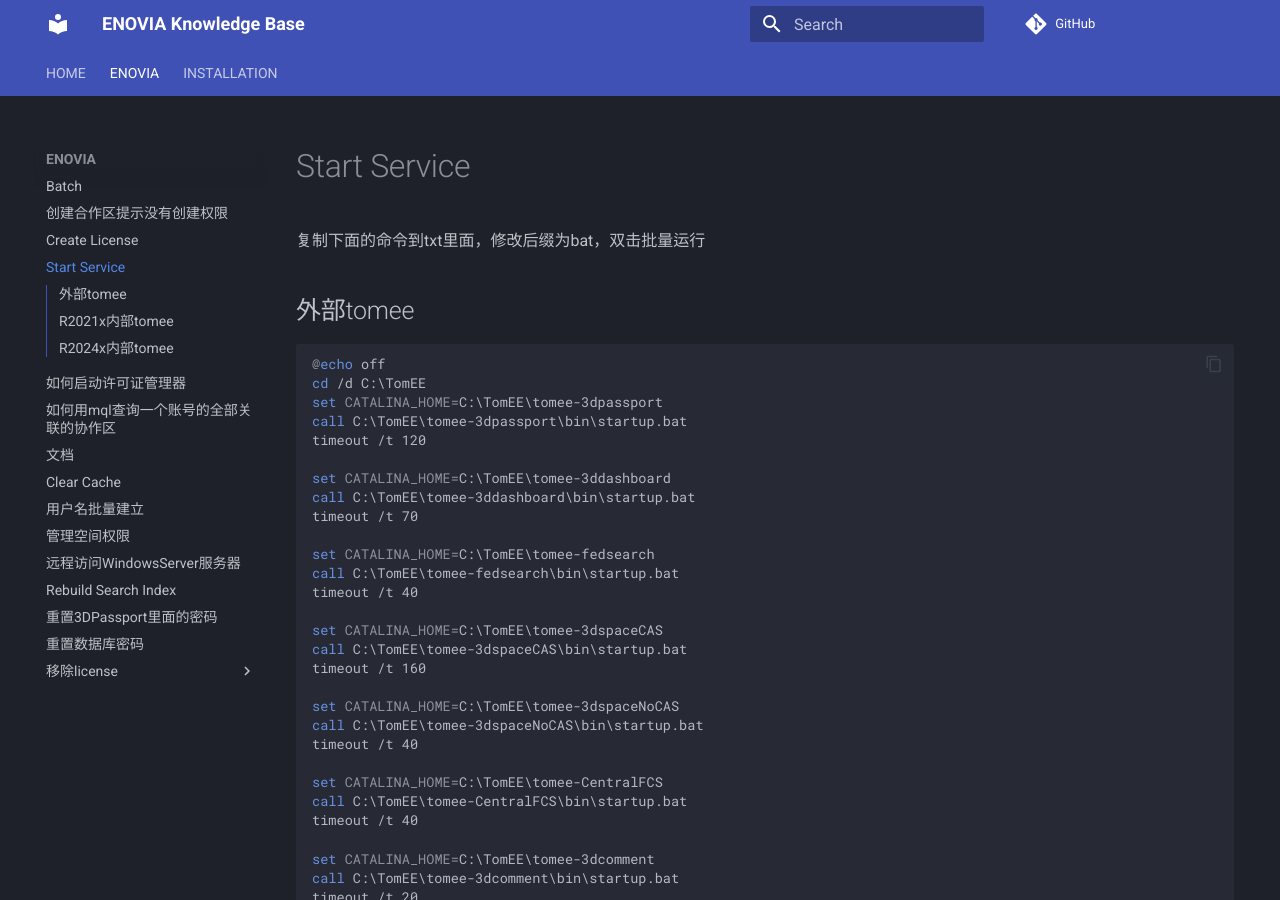
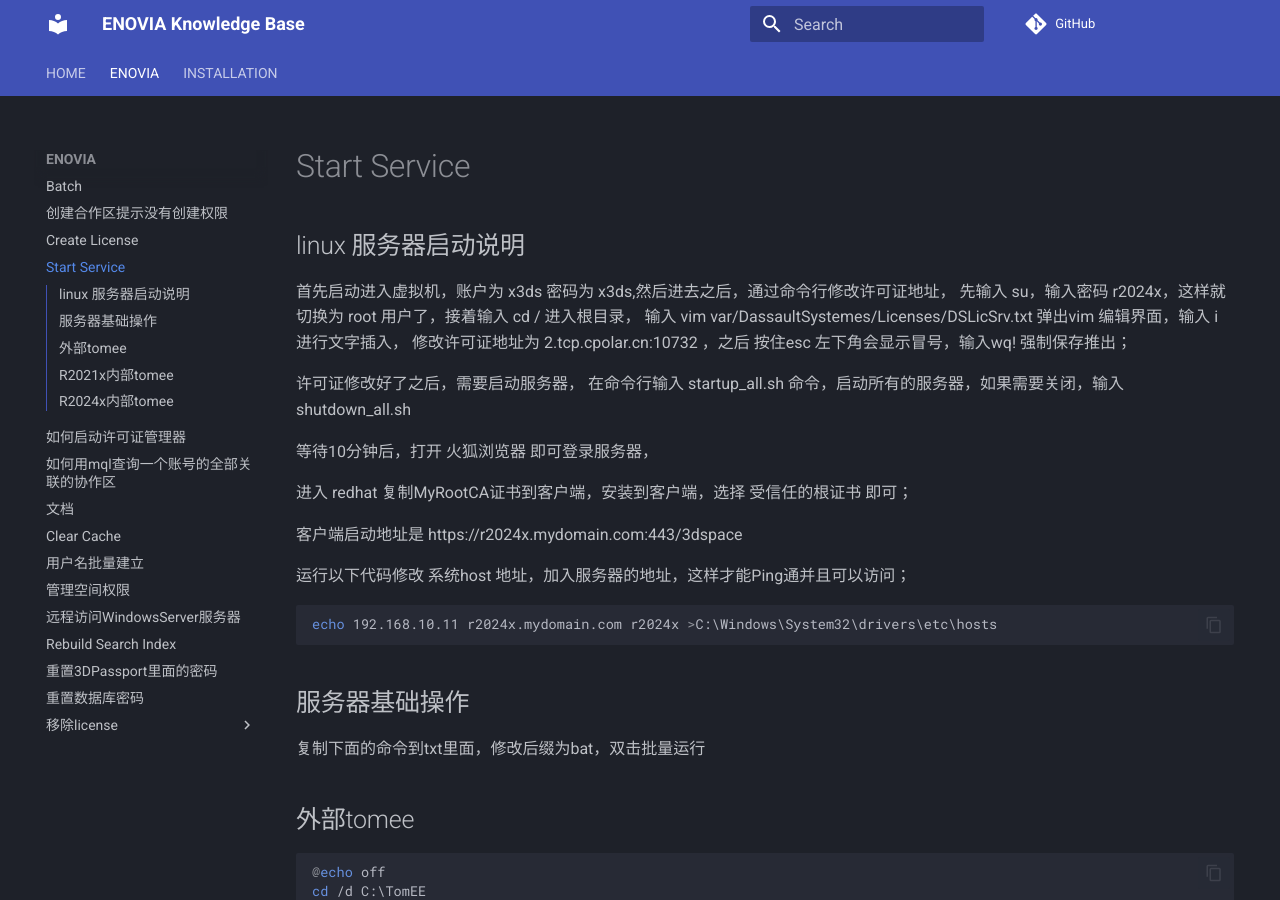
Before and after one commit to xuscode/ENO, an MkDocs documentation site: the page built from docs/ENOVIA/启动服务器.md, in a window 1280 px wide and 900 px high. Built offline with MkDocs 1.6.1 and Material for MkDocs 9.7.7, drawn with Linux system fonts in a browser that asks for light colours; nearby versions of some CDN libraries; comment, search, counter and statistics services are not loaded.

Commit message:
Wed 12/27/2023 12:04:37.07

````diff
--- a/docs/ENOVIA/启动服务器.md
+++ b/docs/ENOVIA/启动服务器.md
@@ -1,6 +1,31 @@
 
 
 # Start Service
+
+## linux 服务器启动说明
+
+首先启动进入虚拟机，账户为 x3ds 密码为 x3ds,然后进去之后，通过命令行修改许可证地址，
+先输入 su，输入密码 r2024x，这样就切换为  root 用户了，接着输入 cd / 进入根目录，
+输入 vim var/DassaultSystemes/Licenses/DSLicSrv.txt 弹出vim 编辑界面，输入 i 进行文字插入，
+修改许可证地址为  2.tcp.cpolar.cn:10732  ，之后 按住esc 左下角会显示冒号，输入wq! 强制保存推出；
+
+许可证修改好了之后，需要启动服务器， 在命令行输入  startup_all.sh  命令，启动所有的服务器，如果需要关闭，输入 shutdown_all.sh
+
+等待10分钟后，打开 火狐浏览器 即可登录服务器，
+
+进入 redhat 复制MyRootCA证书到客户端，安装到客户端，选择 受信任的根证书 即可；
+
+客户端启动地址是  https://r2024x.mydomain.com:443/3dspace
+
+运行以下代码修改 系统host 地址，加入服务器的地址，这样才能Ping通并且可以访问；
+
+```batch
+echo 192.168.10.11 r2024x.mydomain.com r2024x >C:\Windows\System32\drivers\etc\hosts
+```
+
+
+
+## 服务器基础操作
 
 复制下面的命令到txt里面，修改后缀为bat，双击批量运行
 
````
Also changed, not shown: docs/ENOVIA/创建许可.md (+14 -0 lines), docs/index.md (+15 -0 lines).
